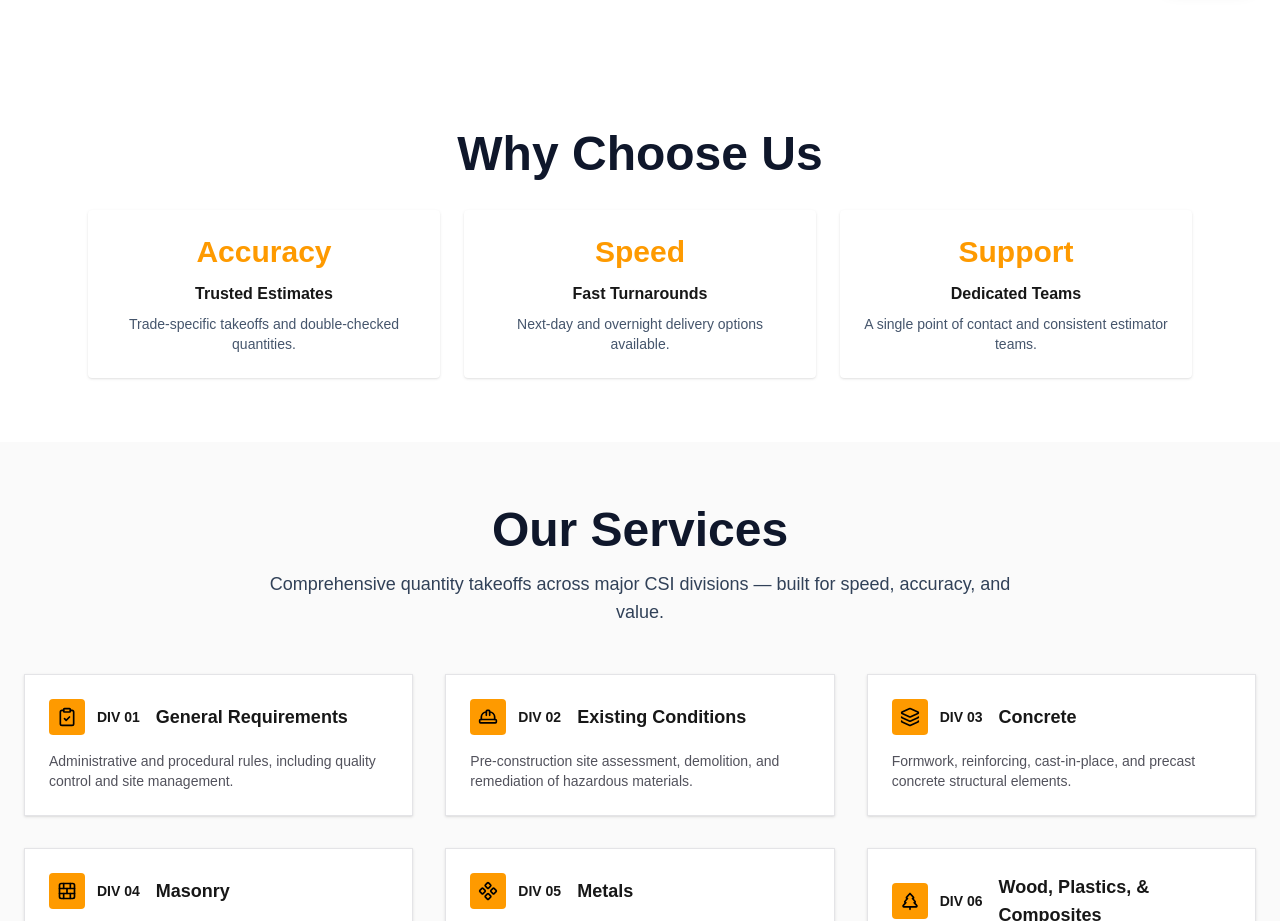
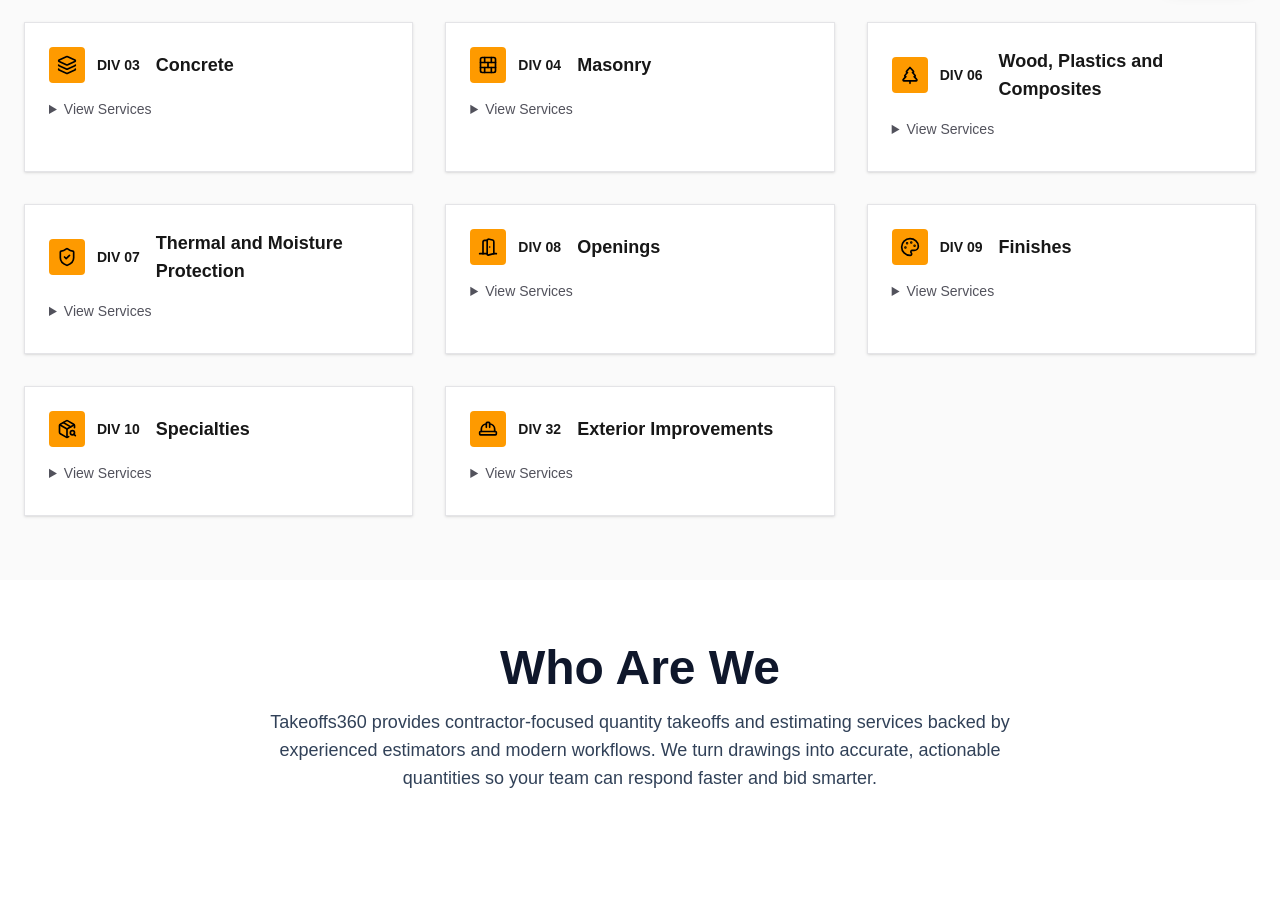
Before and after one commit to mgupta83/takeoffs360, a Next.js app in the folder ui/: page / in a window 1280 px wide. Shown: the part 791-1712 px from the top of the page. Built offline with nearby package versions, Linux system fonts and the light colour scheme.

Commit message:
added CSI services

```diff
--- a/ui/app/page.tsx
+++ b/ui/app/page.tsx
@@ -7,16 +7,61 @@
 } from 'lucide-react'
 
 const divisions = [
-  { id: '01', title: 'General Requirements', summary: 'Administrative and procedural rules, including quality control and site management.', icon: <ClipboardCheck /> },
-  { id: '02', title: 'Existing Conditions', summary: 'Pre-construction site assessment, demolition, and remediation of hazardous materials.', icon: <HardHat /> },
-  { id: '03', title: 'Concrete', summary: 'Formwork, reinforcing, cast-in-place, and precast concrete structural elements.', icon: <Layers /> },
-  { id: '04', title: 'Masonry', summary: 'Brick, stone, CMU (block), and specialized glass block construction.', icon: <BrickWall /> },
-  { id: '05', title: 'Metals', summary: 'Structural steel framing, metal joists, decking, and ornamental handrails.', icon: <Component /> },
-  { id: '06', title: 'Wood, Plastics, & Composites', summary: 'Rough carpentry, structural framing, cabinetry, and plastic fabrications.', icon: <TreePine /> },
-  { id: '07', title: 'Thermal & Moisture Protection', summary: 'Waterproofing, air barriers, insulation, roofing, and firestopping systems.', icon: <ShieldCheck /> },
-  { id: '08', title: 'Openings', summary: 'Installation of doors, windows, skylights, and hardware systems.', icon: <DoorOpen /> },
-  { id: '09', title: 'Finishes', summary: 'Interior/exterior painting, drywall, tile, wood flooring, and ceilings.', icon: <Palette /> },
-  { id: '10', title: 'Specialties', summary: 'Visual displays, signage, lockers, and prefabricated partitions.', icon: <PackageSearch /> },
+  { id: '03', title: 'Concrete', icon: <Layers />, items: [
+    { code: '031000', description: 'Concrete Formwork' },
+    { code: '032000', description: 'Concrete Reinforcing' },
+    { code: '033000', description: 'Cast-in-Place Concrete' },
+    { code: '', description: 'All Site Work Concrete Quantity' }
+  ] },
+  { id: '04', title: 'Masonry', icon: <BrickWall />, items: [
+    { code: '040500', description: 'Masonry Materials' },
+    { code: '040513', description: 'Mortaring' },
+    { code: '040519', description: 'Anchors' },
+    { code: '042200', description: 'Concrete Blocks' },
+    { code: '044001', description: 'Natural Stone' },
+    { code: '044300', description: 'Stone Masonry' },
+    { code: '047000', description: 'Brick/Stone Facing' },
+    { code: '047200', description: 'Cast Stone Masonry' }
+  ] },
+  { id: '06', title: 'Wood, Plastics and Composites', icon: <TreePine />, items: [
+    { code: '060120/060121', description: 'Cabinets' },
+    { code: '060500', description: 'Lumber & Timber' },
+    { code: '060523', description: 'Framing Hardware' }
+  ] },
+  { id: '07', title: 'Thermal and Moisture Protection', icon: <ShieldCheck />, items: [
+    { code: '070101', description: 'Waterproofing' },
+    { code: '070140', description: 'Roofing' },
+    { code: '072100', description: 'Thermal Insulation' },
+    { code: '072400', description: 'EIFS' },
+    { code: '072500', description: 'Air & Vapor Barriers' },
+    { code: '074600', description: 'Siding' },
+    { code: '077123', description: 'Gutters & Downspouts' }
+  ] },
+  { id: '08', title: 'Openings', icon: <DoorOpen />, items: [
+    { code: '', description: 'All Doors & Windows in General' }
+  ] },
+  { id: '09', title: 'Finishes', icon: <Palette />, items: [
+    { code: '092000', description: 'Drywall & Metal Framing' },
+    { code: '093000/096000', description: 'Flooring' },
+    { code: '095000', description: 'Ceiling' },
+    { code: '098000', description: 'Painting & Wall Covering' }
+  ] },
+  { id: '10', title: 'Specialties', icon: <PackageSearch />, items: [
+    { code: '101100', description: 'Chalk/Marker/Tack Boards' },
+    { code: '101400', description: 'Signage' },
+    { code: '102113', description: 'Toilet Partitions' },
+    { code: '102123', description: 'Cubicles' },
+    { code: '102600', description: 'Wall & Door Protection' },
+    { code: '102813', description: 'Bathroom Accessories' },
+    { code: '102819', description: 'Tub & Shower Doors' },
+    { code: '104400', description: 'Fire Protection Specialties' },
+    { code: '105100', description: 'Lockers' }
+  ] },
+  { id: '32', title: 'Exterior Improvements', icon: <HardHat />, items: [
+    { code: '321000', description: 'Bases / Paving / Asphalt / Concrete' },
+    { code: '323000', description: 'Site Improvements' },
+    { code: '323100', description: 'Fences & Gates' }
+  ] },
 ]
 
 export default function Home() {
@@ -31,6 +76,42 @@
               { src: '/pic-2.png', alt: 'Takeoffs360 plan view', caption: 'Let us build estimates for you — faster, accurate, delivered.' }
             ]}
           />
+        </div>
+      </section>
+
+      {/* Trades We Serve */}
+      <section id="trades" className="bg-zinc-50">
+        <div className="max-w-7xl mx-auto px-6 py-16">
+          <header className="mb-12 text-center">
+            <h2 className="text-4xl sm:text-5xl font-extrabold text-slate-900">Trades We Serve</h2>
+            <p className="mt-4 text-lg text-slate-700 max-w-3xl mx-auto">Comprehensive quantity takeoffs across major CSI divisions — built for speed, accuracy, and value.</p>
+          </header>
+
+          <div className="grid grid-cols-1 md:grid-cols-2 lg:grid-cols-3 gap-8">
+            {divisions.map((div) => (
+              <article key={div.id} className="group bg-white border border-zinc-200 p-6 shadow-sm hover:shadow-md transition-all duration-200">
+                <div className="flex items-center gap-4 mb-4 flex-wrap">
+                  <div className="flex items-center gap-3 flex-shrink-0">
+                    <div className="p-2 bg-amber-500 text-black rounded flex-shrink-0">{React.isValidElement(div.icon) ? React.cloneElement(div.icon as React.ReactElement<any>, { size: 20, strokeWidth: 2 } as any) : null}</div>
+                    <div className="text-sm font-black whitespace-nowrap">DIV {div.id}</div>
+                  </div>
+                  <h3 className="text-lg font-semibold flex-1 min-w-0">{div.title}</h3>
+                </div>
+
+                <details className="text-zinc-600">
+                  <summary className="cursor-pointer font-medium text-sm mb-2">View Services</summary>
+                  <ul className="list-disc list-inside text-sm space-y-1">
+                    {div.items.map((item, index) => (
+                      <li key={index}>
+                        {item.code && <span className="font-mono text-xs bg-zinc-100 px-1 py-0.5 rounded mr-2">{item.code}</span>}
+                        {item.description}
+                      </li>
+                    ))}
+                  </ul>
+                </details>
+              </article>
+            ))}
+          </div>
         </div>
       </section>
 
@@ -70,32 +151,6 @@
           </div>
         </div>
       </section>
-
-      {/* Our Services (detailed divisions) */}
-      <section id="services" className="bg-zinc-50">
-        <div className="max-w-7xl mx-auto px-6 py-16">
-          <header className="mb-12 text-center">
-            <h2 className="text-4xl sm:text-5xl font-extrabold text-slate-900">Our Services</h2>
-            <p className="mt-4 text-lg text-slate-700 max-w-3xl mx-auto">Comprehensive quantity takeoffs across major CSI divisions — built for speed, accuracy, and value.</p>
-          </header>
-
-          <div className="grid grid-cols-1 md:grid-cols-2 lg:grid-cols-3 gap-8">
-            {divisions.map((div) => (
-              <article key={div.id} className="group flex flex-col bg-white border border-zinc-200 p-6 shadow-sm hover:shadow-md transition-all duration-200">
-                <div className="flex items-center gap-4 mb-4 flex-wrap">
-                  <div className="flex items-center gap-3 flex-shrink-0">
-                    <div className="p-2 bg-amber-500 text-black rounded flex-shrink-0">{React.isValidElement(div.icon) ? React.cloneElement(div.icon as React.ReactElement<any>, { size: 20, strokeWidth: 2 } as any) : null}</div>
-                    <div className="text-sm font-black whitespace-nowrap">DIV {div.id}</div>
-                  </div>
-                  <h3 className="text-lg font-semibold flex-1 min-w-0">{div.title}</h3>
-                </div>
-
-                <p className="text-zinc-600 text-sm">{div.summary}</p>
-              </article>
-            ))}
-          </div>
-        </div>
-      </section>
     </main>
   )
 }
--- a/ui/components/Header.tsx
+++ b/ui/components/Header.tsx
@@ -32,7 +32,7 @@
             </div>
           </a>
 
-          <span className="hidden sm:inline text-sm font-semibold text-transparent bg-gradient-to-r from-amber-600 to-orange-600 bg-clip-text tracking-wide">Bid More, Win More</span>
+          <span className="text-xs sm:text-sm font-semibold text-transparent bg-gradient-to-r from-amber-600 to-orange-600 bg-clip-text tracking-wide">Bid More, Win More</span>
         </div>
 
         <div className="flex items-center gap-6">
```
